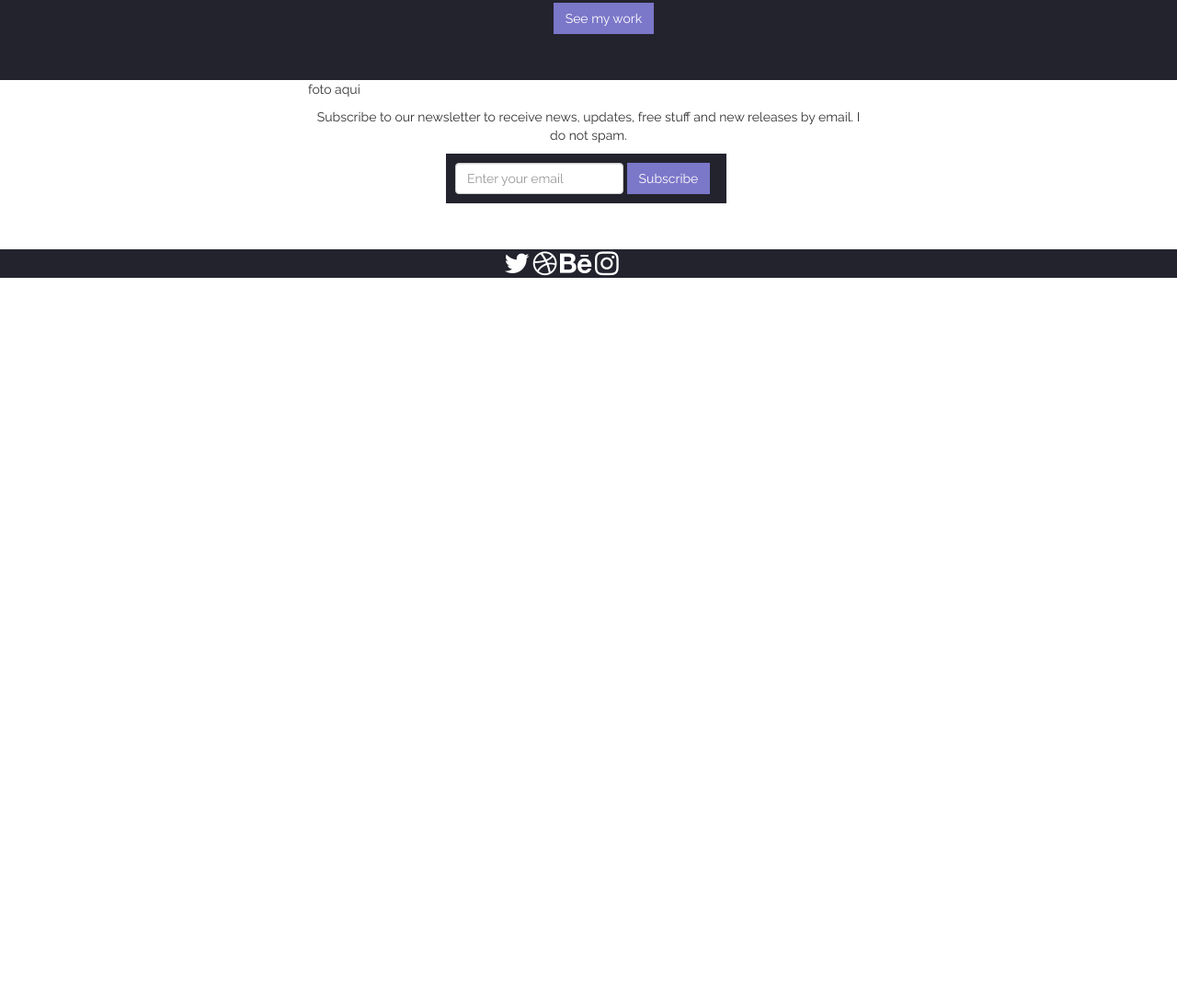
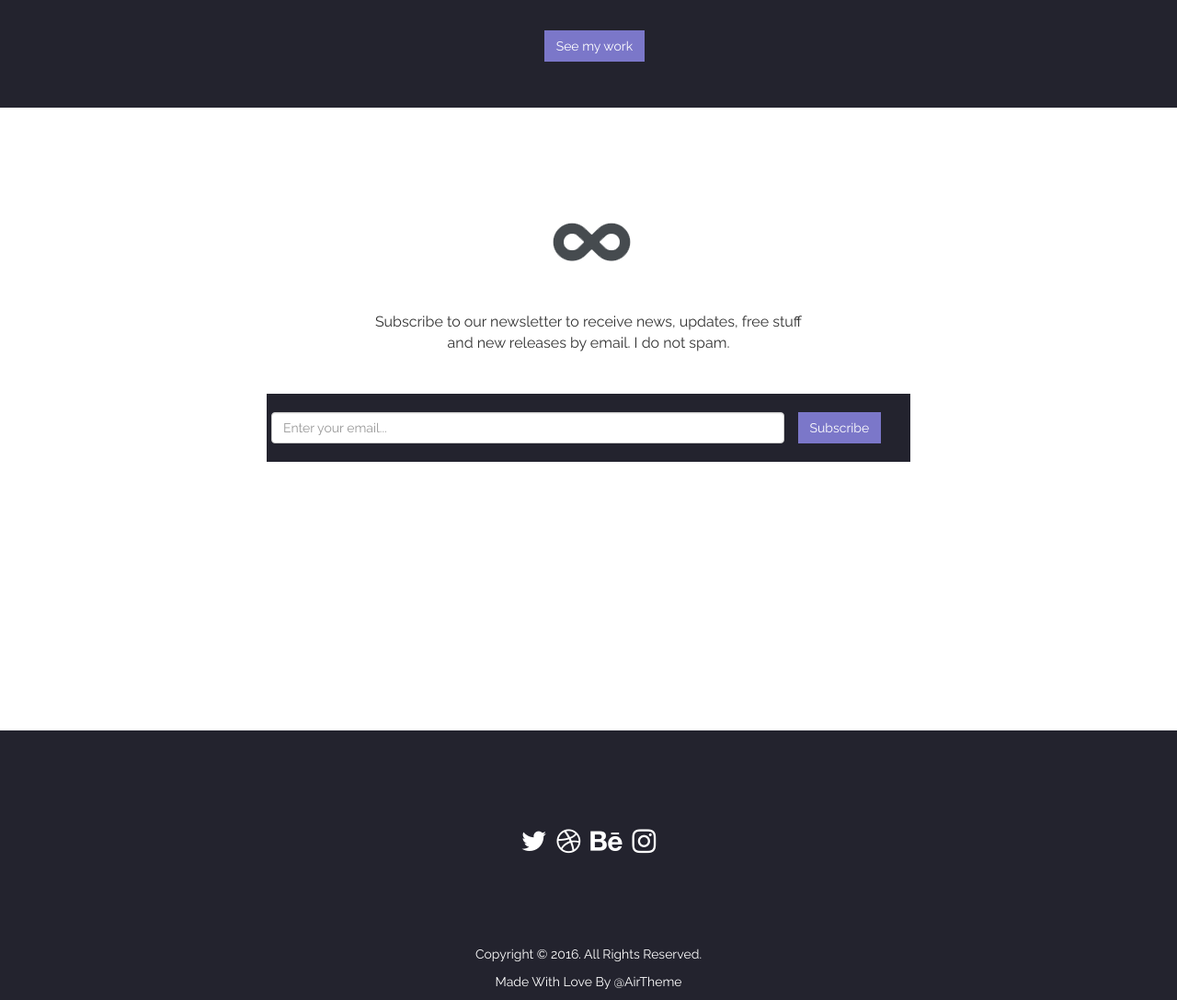
Before and after one commit to mbolanosc/Examen-2-Tec-Avanzadas, a plain HTML site: page index.html in a window 1280 px wide. Shown: the part 1363-2450 px from the top of the page at 92% size. Before the commit the page ends 1665 px from the top, so only its background shows below. Drawn offline with nearby package versions, Linux system fonts and the light colour scheme.

Commit message:
footer and form

```diff
--- a/index.html
+++ b/index.html
@@ -39,7 +39,7 @@
 			<div class="col-md-4"></div>
 		</div>
 		<!--row -->
-		<div class="row">
+		<div class="row" id="about-me-row">
 			<div class="about-me col-md-12 col-xs-12">
 				<p id="first-about">
 					My name is Vlad Musienko, I'm a web designer. I love to draw and all that is connected with the design. In this area a long time ago and during this time I managed to create several successful projects used by people all over the world.
@@ -123,36 +123,48 @@
 		</div>
 		<!-- row-->
 		<!--row-->
+		<div>
+			<div>
 				<div class="row">
-			<div class="col-md-3"></div>
-			<div class="col-md-6">
-				<p>foto aqui</p>
-				<p id="contact-text">Subscribe to our newsletter to receive news, updates, free stuff and new releases by email. I do not spam.</p>
-
-				<div id="contact-form">
-					<form class="form-inline">
+					<img src="img/logo2.png" id="infinito">
+				</div>
+				<div id="desc-contact">
+					<p>Subscribe to our newsletter to receive news, updates, free stuff and new releases by email. I do not spam.</p>
+				</div>
+				<div class="row" id="contact-row">
+					<form class="form-horizontal" id="contact-form">
 						<div class="form-group">
-							<input type="email" class="form-control" id="exampleInputEmail3" placeholder="Enter your email">
+							<div class="col-sm-10">
+								<input type="email" class="form-control" id="email" placeholder="Enter your email...">
+							</div>
+							<button type="submit" id="contact-btn" class="btn">Subscribe</button>
 						</div>
 
-
-						<button type="submit" class="btn btn-subscribe">Subscribe</button>
 					</form>
-
 				</div>
 			</div>
-			<div class="col-md-3"></div>
 		</div>
 
 		<div class="row footer-row">
-			<div class="col-md-5"></div>
-			<div class="col-md-2">
+			<footer>
+				<div>
+					<div class="row">
+						<ul class="col-md-6 col-md-offset-3" id="icons-social">
 							<i class="fa fa-twitter"></i>
 							<i class="fa fa-dribbble"></i>
 							<i class="fa fa-behance"></i>
 							<i class="fa fa-instagram"></i>
+						</ul>
 					</div>
-			<div class="col-md-5"></div>
+					<div class="row" id="footer-copy">
+						<div class="col-md-6 col-md-offset-3">
+							<p class="copyright">Copyright © 2016. All Rights Reserved.</p>
+							<p  class="copyright">Made With Love By @AirTheme</p>
+						</div>
+
+					</div>
+				</div>
+			</footer>
 		</div>
 	</div>
 	<!-- main-wrapper-->
--- a/scss/style.scss
+++ b/scss/style.scss
@@ -32,11 +32,16 @@ body {
 	margin-top: 50px;
 }
 
+#about-me-row {
+	margin-bottom: 30px;
+}
+
 #first-about,
 #second-about {
 	text-align: center;
 	font-size: $body-font-size;
 }
+
 #skills-title {
 	margin-bottom: 50px;
 	color: $light-grey;
@@ -48,9 +53,11 @@ body {
 	width: 100%;
 	background-color: $dark-purple;
 }
+
 .first-work-row {
 	display: flex;
 }
+
 .work-boxes {
 	margin-left: 20px;
 	width: 30%;
@@ -58,82 +65,122 @@ body {
 	background-color: $light-purple;
 	float: left;
 }
-.work-desc{
-}
-.text-boxes{
+
+.work-desc {}
+
+.text-boxes {
 	margin-left: 20px;
 	width: 30%;
 	height: auto;
 	float: left;
 }
-.work-title,.work-p{
+
+.work-p,
+.work-title {
 	color: $white;
 	text-align: center;
 }
-.work-title{
+
+.work-title {
 	font-size: $work-title-size;
 }
-#btn-row{
+
+#btn-row {
 	margin-top: 50px;
 	margin-bottom: 50px;
 }
-.btn-contact{
-	margin-left: 160px;
-	border-radius: 0px;
+
+.btn-contact {
+	margin-left: 150px;
+	border-radius: 0;
 	background-color: $light-purple;
 	color: $white;
 }
-.btn-subscribe{
-	border-radius: 0px;
+
+#infinito {
+	left: 45%;
+	margin-top: 100px;
+	margin-bottom: 29px;
+	position: relative;
+}
+
+#desc-contact {
+	max-width: 470px;
+	margin: auto;
+
+	p {
+		text-align: center;
+		font-size: $body-font-size;
+		margin-bottom: 43px;
+	}
+}
+
+form {
+	background-color: $dark-purple;
+	margin: auto;
+	padding: 20px 20px 5px 5px;
+	margin-bottom: 242px;
+	max-width: 700px;
+}
+
+#contact-btn {
 	background-color: $light-purple;
+	border-radius: 0;
 	color: $white;
 }
-#contact-text{
-	text-align: center;
-}
-#contact-form{
-	background-color: $dark-purple;
-	width: 50%;
-	margin-left: 150px;
-	    padding: 10px;
-}
-.footer-row{
+
+.footer-row {
 	background-color: $dark-purple;
 	margin-top: 50px;
 }
-.fa-twitter:before,
+
+#icons-social{
+	margin-top: 86px;
+	margin-bottom: 86px;
+	margin-right: 40px;
+	text-align: center;
+	font-size: 43px;
+}
+.copyright{
+	color: $white;
+	text-align: center;
+}
+
+.fa-behance:before,
 .fa-dribbble:before,
-.fa-behance:before,
-.fa-instagram:before{
+.fa-instagram:before,
+.fa-twitter:before {
 	font-size: $icons-size;
-	color:$white;
+	color: $white;
 }
 /*responsive*/
-@media only screen and (max-width: 1260px){
-	.work-boxes{
+@media only screen and (max-width: 1260px) {
+	.work-boxes {
 		width: 28%;
-    height: 200px;
+		height: 200px;
 	}
-	.text-boxes{
+
+	.text-boxes {
 		width: 28%;
-    height: auto;
+		height: auto;
 		margin-left: 20px;
 	}
 }
-@media only screen and (max-width: 396px){
-	.text-boxes{
+@media only screen and (max-width: 396px) {
+	.text-boxes {
 		margin-left: 19px;
 	}
-	.work-title{
+
+	.work-title {
 		font-size: 13px;
 	}
-	.work-p{
+
+	.work-p {
 		font-size: xx-small;
 	}
 }
-
 /*bootstrap things*/
-.row{
-	margin-right: 0px;
-	margin-left: 0px;
+.row {
+	margin-right: 0;
+	margin-left: 0;
 }
```
Also changed, not shown: css/style.css, img/logo2.png (added). Lines whose indentation alone changed are shown as unchanged.
